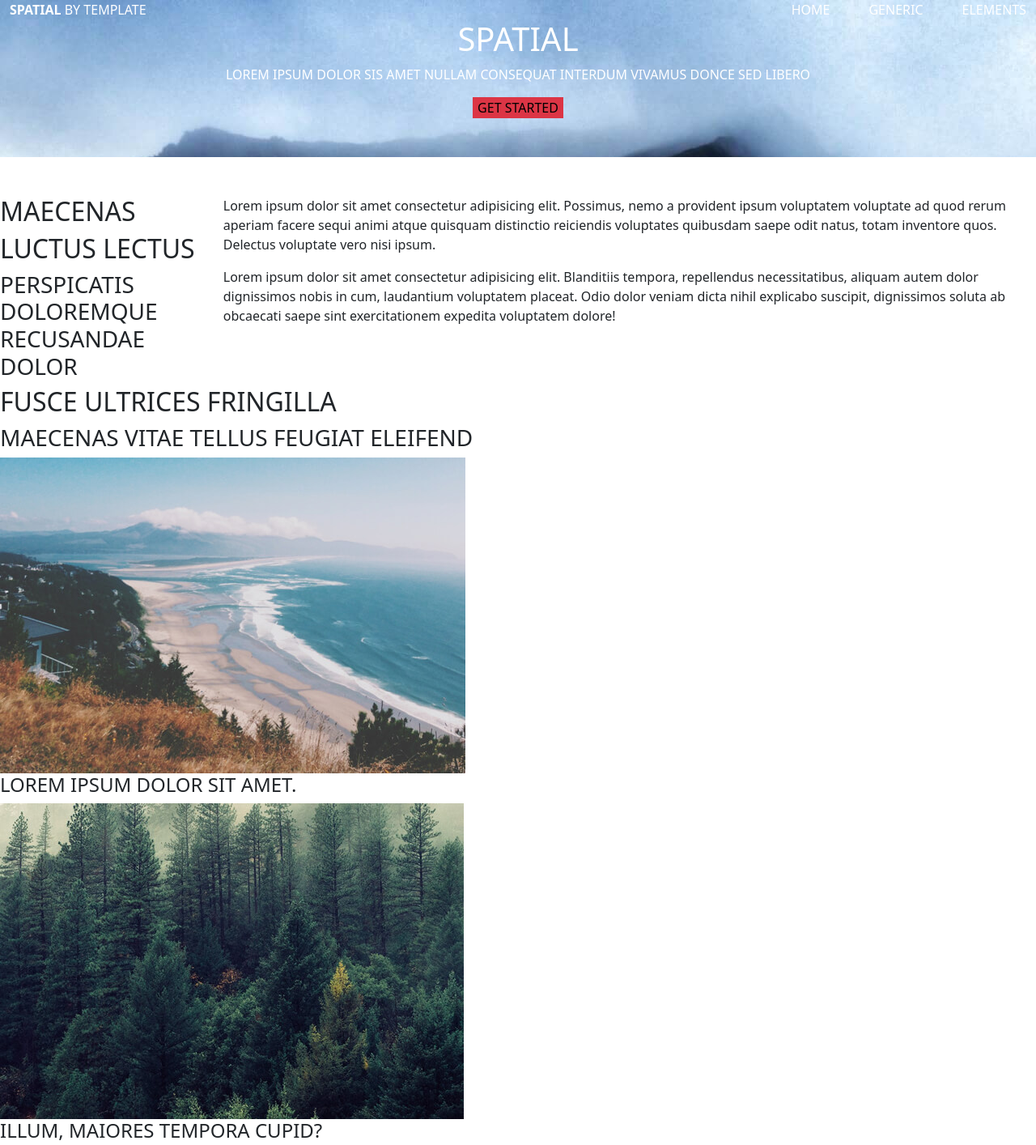
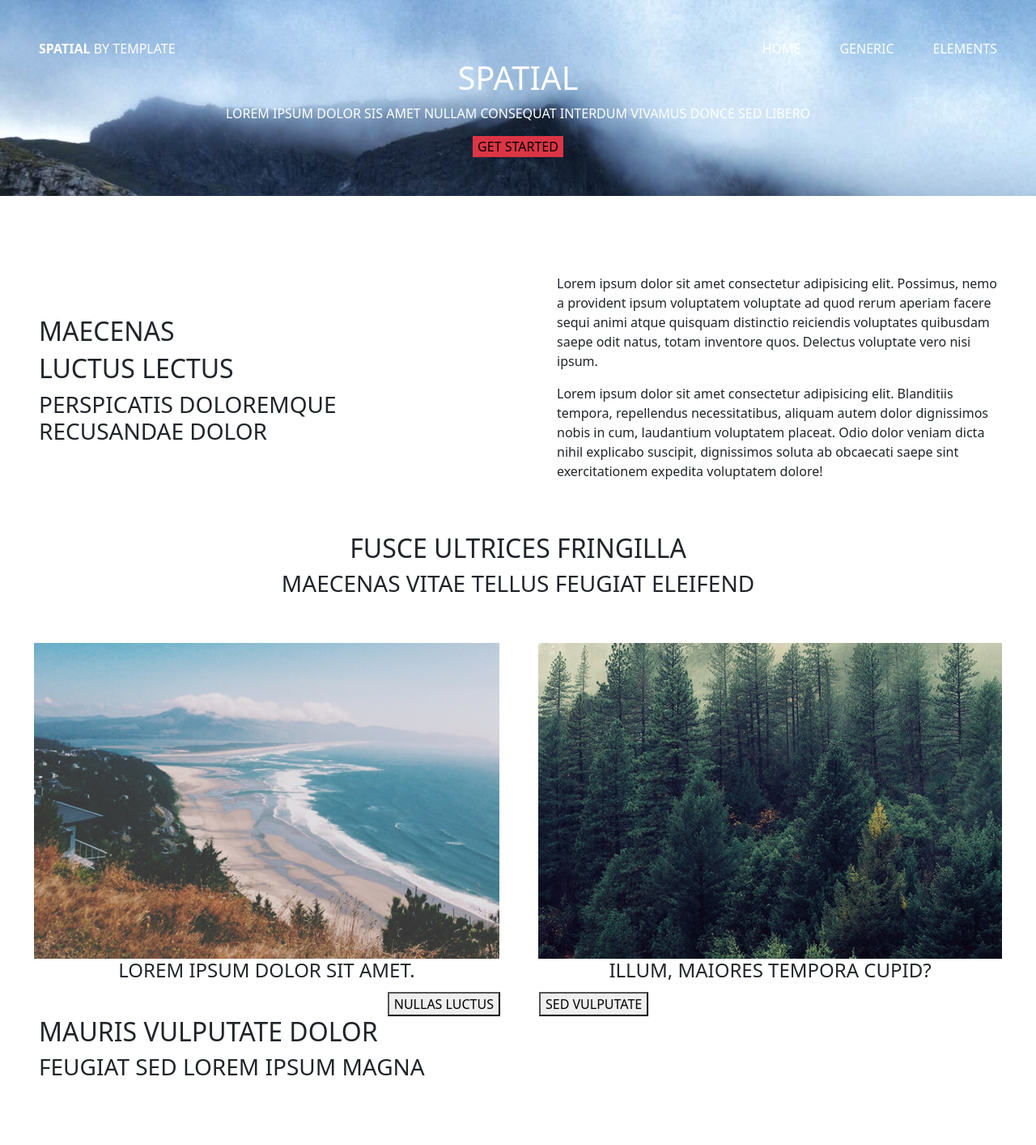
Before and after one commit to Sasfi12/Bootstrap-spatial, a website: page index.html in a window 1280 px wide. Shown: the whole page at 81% size. After the commit the page ends 1343 px from the top, so only its background shows below. Drawn offline with Linux system fonts and the light colour scheme.

Commit message:
advanced a bit more , slow but steady(idk what I'm doing)

```diff
--- a/index.html
+++ b/index.html
@@ -8,10 +8,10 @@
     <link rel="stylesheet" href="public/css/app.css">
 </head>
 
-<body class="bg-white container-fluid  p-0">
-    <header class=" text-white w-100 h-100 m">
+<body class="bg-white container-fluid p-0">
+    <header class=" text-white w-100 h-100  pt-5 ps-5 pe-5 ">
         <!-- TODO add a background color black and manipulate sizes -->
-        <nav class="d-flex justify-content-between container-fluid">
+        <nav class="d-flex justify-content-between container-fluid p-0">
             <div><b>SPATIAL</b> BY TEMPLATE</div>
             <div class="d-flex gap-5">
                 <div>HOME</div>
@@ -25,26 +25,45 @@
             <button class="bg-danger border-0 ">GET STARTED</button>
         </div>
     </header>
-    <section class="maecenas d-flex mt-5 justify-content-between">
-        <div class="d-flex flex-column">
-        <h2>MAECENAS</h2>
-        <h2>LUCTUS LECTUS</h2>
-        <h3>PERSPICATIS DOLOREMQUE RECUSANDAE DOLOR</h3>
+    <section class="maecenas d-flex mt-5 justify-content-between align-items-center ml-5 mr-5 ">
+        <div class="d-flex flex-column w-50 p-5 ">
+            <h2>MAECENAS</h2>
+            <h2>LUCTUS LECTUS</h2>
+            <h3>PERSPICATIS DOLOREMQUE RECUSANDAE DOLOR</h3>
         </div>
-        <div class="d-flex flex-column">
-            <p>Lorem ipsum dolor sit amet consectetur adipisicing elit. Possimus, nemo a provident ipsum voluptatem voluptate ad quod rerum aperiam facere sequi animi atque quisquam distinctio reiciendis voluptates quibusdam saepe odit natus, totam inventore quos. Delectus voluptate vero nisi ipsum.</p>
-            <p>Lorem ipsum dolor sit amet consectetur adipisicing elit. Blanditiis tempora, repellendus necessitatibus, aliquam autem dolor dignissimos nobis in cum, laudantium voluptatem placeat. Odio dolor veniam dicta nihil explicabo suscipit, dignissimos soluta ab obcaecati saepe sint exercitationem expedita voluptatem dolore!</p>
+        <div class="d-flex flex-column w-50 p-5 align-items-center justify-content-center">
+            <p>Lorem ipsum dolor sit amet consectetur adipisicing elit. Possimus, nemo a provident ipsum voluptatem
+                voluptate ad quod rerum aperiam facere sequi animi atque quisquam distinctio reiciendis voluptates
+                quibusdam saepe odit natus, totam inventore quos. Delectus voluptate vero nisi ipsum.</p>
+            <p>Lorem ipsum dolor sit amet consectetur adipisicing elit. Blanditiis tempora, repellendus necessitatibus,
+                aliquam autem dolor dignissimos nobis in cum, laudantium voluptatem placeat. Odio dolor veniam dicta
+                nihil explicabo suscipit, dignissimos soluta ab obcaecati saepe sint exercitationem expedita voluptatem
+                dolore!</p>
         </div>
     </section>
-    <section class="Fusces ">
-        <div>
+    <section class="Fusces  d-flex flex-column ">
+        <div class="d-flex flex-column justify-content-center align-items-center">
             <h2>FUSCE ULTRICES FRINGILLA</h2>
             <h3>MAECENAS VITAE TELLUS FEUGIAT ELEIFEND</h3>
         </div>
-        <div><div><img src="public/img/pic02.jpg" alt=""><h4>LOREM IPSUM DOLOR SIT AMET.</h4></div>
-        <div><img src="public/img/pic03.jpg" alt=""><h4>ILLUM, MAIORES TEMPORA CUPID?</h4></div></div>
+        <div class="d-flex justify-content-center gap-5 border-1 border-dark mt-5">
+            <div class="d-flex flex-column align-items-center justify-content-center"><img src="public/img/pic02.jpg"
+                    alt="">
+                <h4>LOREM IPSUM DOLOR SIT AMET.</h4>
+            </div>
+            <div class="d-flex flex-column align-items-center justify-content-center"><img src="public/img/pic03.jpg"
+                    alt="">
+                <h4>ILLUM, MAIORES TEMPORA CUPID?</h4>
+            </div>
+        </div>
+        <div class="d-flex align-items-center justify-content-center align-items-center gap-5 mt-1"><button>NULLAS
+                LUCTUS</button><button>SED VULPUTATE</button></div>
+    </section>
+    <section class="Mauris ms-5">
+        <div><h2>MAURIS VULPUTATE DOLOR</h2><h3>FEUGIAT SED LOREM IPSUM MAGNA</h3></div>
         <div></div>
     </section>
+
 </body>
 
 </html>
--- a/src/sass/app.sass
+++ b/src/sass/app.sass
@@ -1,17 +1,5 @@
 @module ./_variables
 @module ./_mixin
-
+@import ../../node_modules/bootstrap/scss/bootstrap.scss
 @import ./modules/_styles.sass
 @import ./modules/_header.sass
-
-
-
-
-
-
-
-
-
-
-
-@import ../../node_modules/bootstrap/scss/bootstrap.scss
--- a/src/sass/modules/_header.sass
+++ b/src/sass/modules/_header.sass
@@ -1,4 +1,5 @@
 header
     background-image: url('../../public/img/banner.jpg')
+    background-repeat: no-repeat
     background-size: cover
     background-blend-mode: lighten
```
Also changed, not shown: public/css/app.css, 1 other file.
